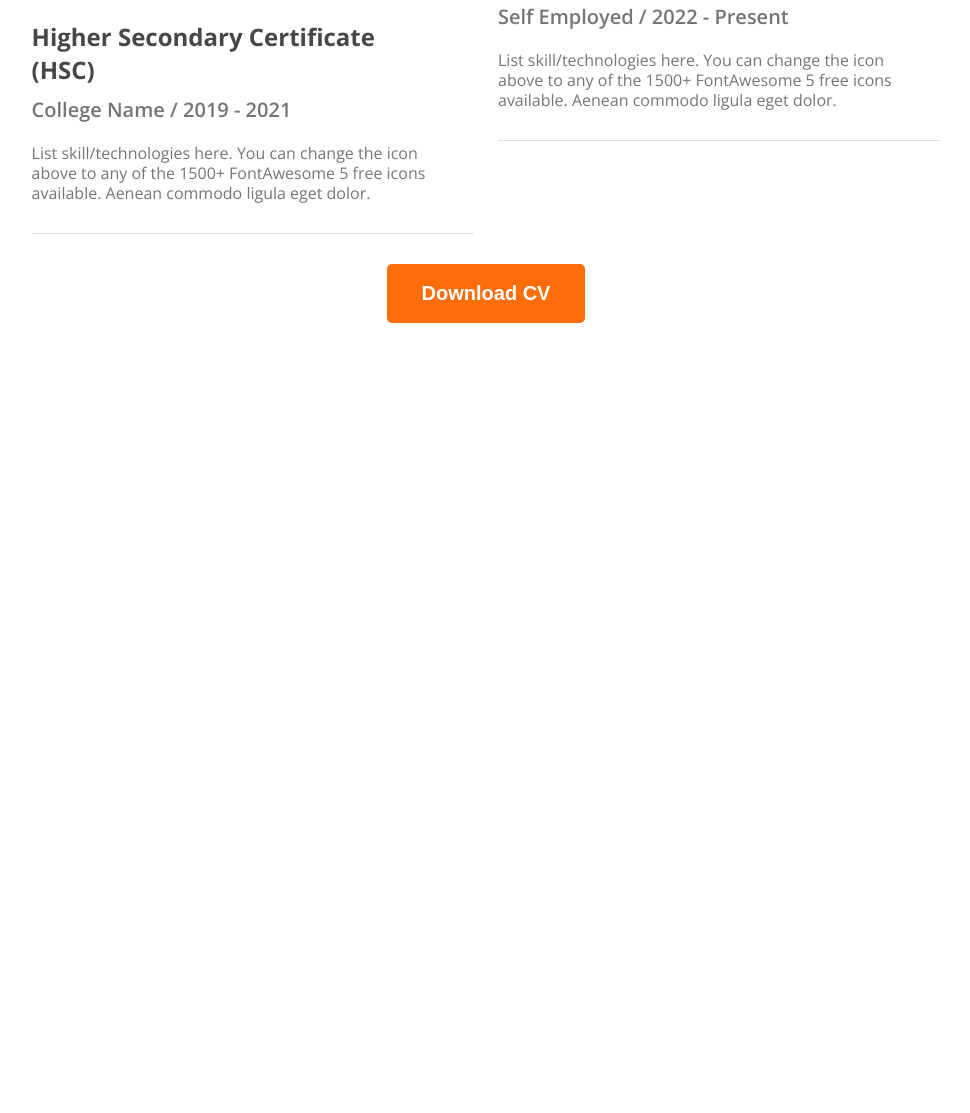
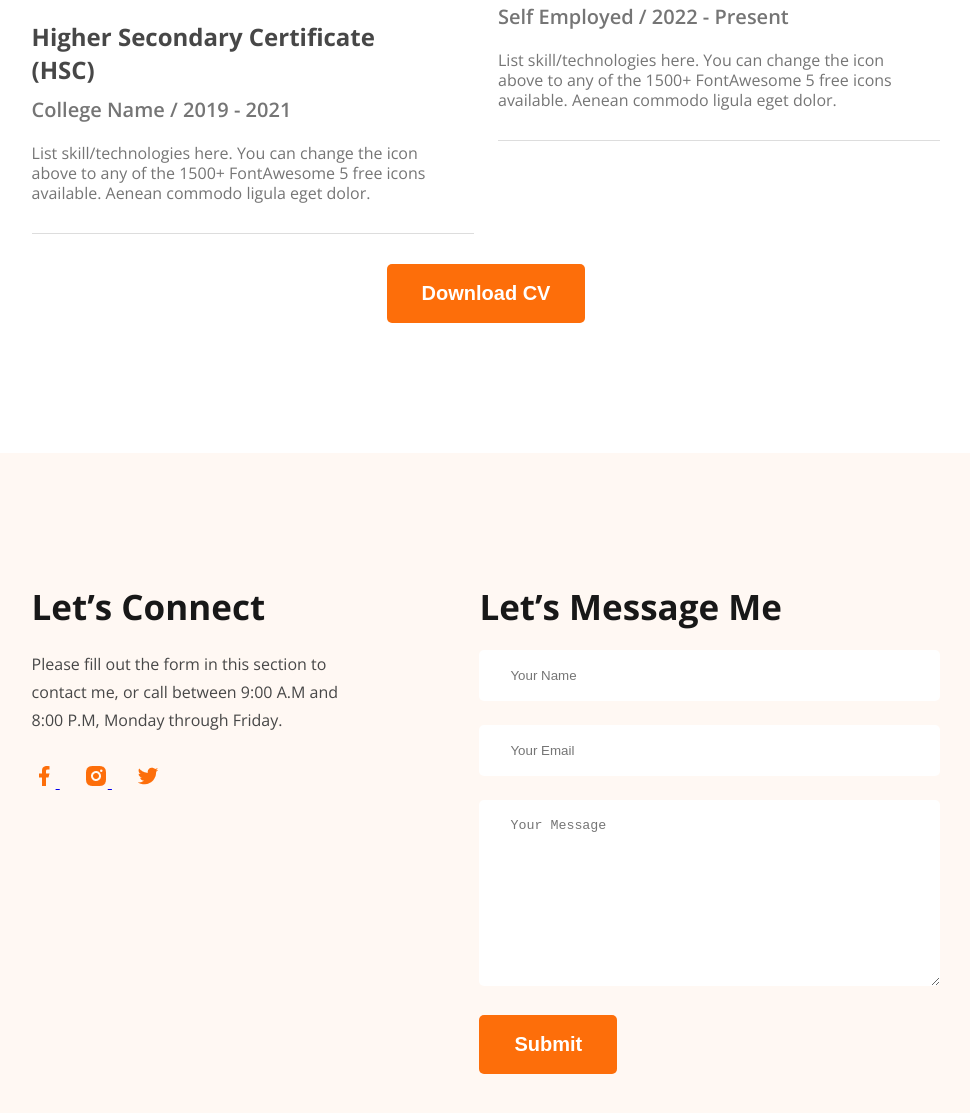
Before and after one commit to hrsiam7/portfolio, a plain HTML site: page my portfolio/index.html in a window 1280 px wide. Shown: the part 3225-4338 px from the top of the page, without its empty margins (154-1124 px from the left). Before the commit the page ends 3548 px from the top, so only its background shows below. Drawn offline with nearby package versions, Linux system fonts and the light colour scheme.

Commit message:
designed footer section

```diff
--- a/my portfolio/index.html
+++ b/my portfolio/index.html
@@ -182,6 +182,50 @@ to any of the 1500+ FontAwesome 5 free icons available. Aenean commodo ligula eg
     <button class="btn">Download CV</button>
 </div>
 
+<footer>
+    <section class="footer-container">
+
+        <div class="social">
+            <h2>Let’s Connect</h2>
+            <p>
+                Please fill out the form in this section to contact me,
+                or call between 9:00 A.M and 8:00 P.M, Monday through Friday.
+            </p>
+
+            <div class="icons">
+                <a href="#">
+                    <img src="images/icons/facebook.png" alt="Facebook">
+                </a>
+                <a href="https://www.instagram.com/hrsiam7/">
+                    <img src="images/icons/insta.png" alt="insta">
+                </a>
+                <a href="#">
+                    <img src="images/icons/twitter.png" alt="Twitter">
+                </a>
+
+            </div>
+        </div>
+
+        <form action="" class="form">
+            <h2>Let’s Message Me</h2>
+
+            <div>
+                <input type="text" name="name" placeholder="Your Name" required>
+            </div>
+
+            <div>
+                <input type="email" name="email" placeholder="Your Email" required>
+            </div>
+
+            <div>
+                <textarea rows="10" name="message" placeholder="Your Message" required></textarea>
+            </div>
+
+            <input class="btn" type="submit" value="Submit">
+        </form>
+
+    </section>
+</footer>
 
 
 
--- a/my portfolio/style/style.css
+++ b/my portfolio/style/style.css
@@ -205,5 +205,42 @@ nav ul a{
 }
 .text-center{
     text-align: center;
-    padding-top: ;
+
 }
+footer{
+    margin-top: 130px;
+    background-color: #FFF8F3;
+    padding: 130px 0;
+}
+.footer-container{
+    width:71%;
+    max-width: 1140px;
+    margin:0 auto;
+    display: flex;
+    gap:116px;
+}
+.footer-container .social{
+    max-width: 562px;
+}
+.footer-container h2 {
+    color: #181818;
+    font-size: 35px;
+    margin-bottom: 20px;
+}
+.footer-container p{
+    color: #474747;
+    line-height: 28px;
+    font-size: 16px;
+    margin-bottom:30px;
+}
+.footer-container .icons a{
+    margin-right: 24px;
+}
+.footer-container form input[ type="text"],.footer-container form input[ type="email"],.footer-container form textarea{
+    width:461px;
+    padding:18px 31px;
+    margin-bottom: 24px;
+    border:none;
+    border-radius: 5px;
+    color:#757575;
+}
```
